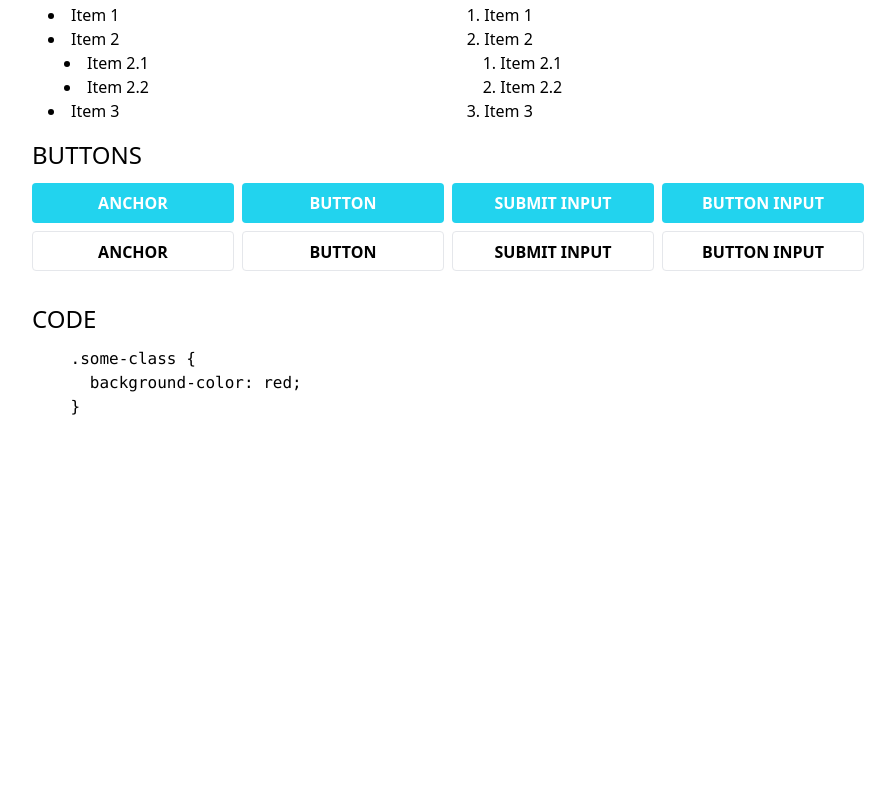
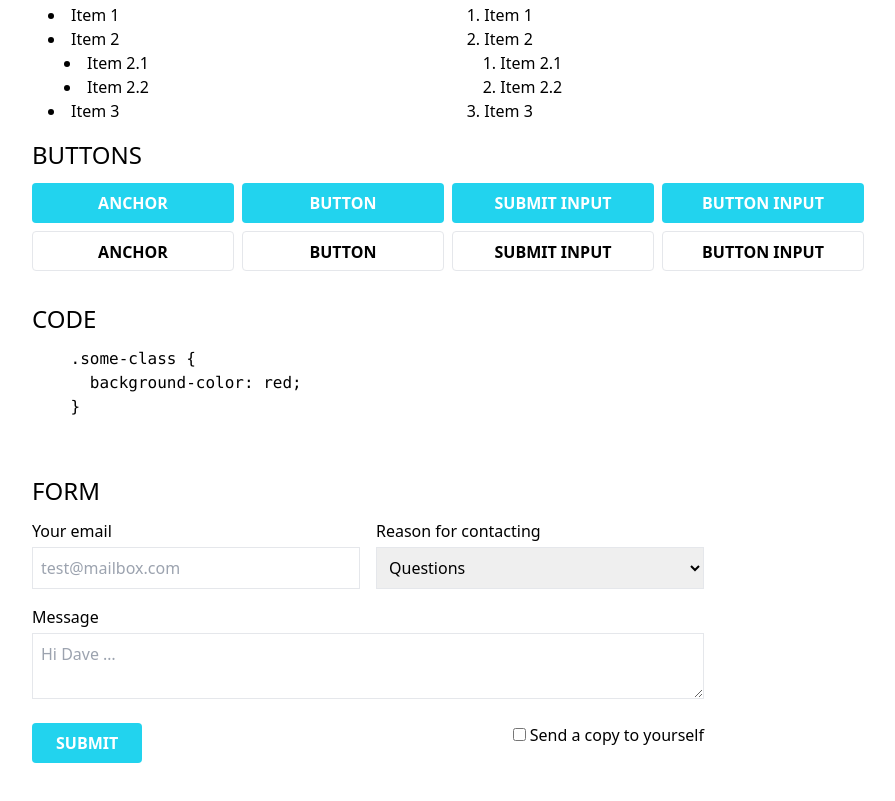
Before and after one commit to mondayrunner/tailwind-skeleton, a plain HTML site: page examples.html in a window 1280 px wide. Shown: the part 1182-1983 px from the top of the page, without its empty margins (192-1087 px from the left). Before the commit the page ends 1769 px from the top, so only its background shows below. Drawn offline with nearby package versions, Linux system fonts and the light colour scheme.

Commit message:
created form

```diff
--- a/examples.html
+++ b/examples.html
@@ -131,6 +131,39 @@
     </pre>
   </div>
 
+  <!-- form -->
+  <div class="row pb-8 max-w-2xl">
+    <h2 class="text-2xl mb-3 uppercase">Form</h1>
+
+    <form>
+      <div class="pb-4 flex">
+        <div class="sm:col-span-6 w-full">
+          <label class="block mb-1" for="exampleEmailInput">Your email</label>
+          <input class="block border w-full p-2" type="email" placeholder="test@mailbox.com" id="exampleEmailInput">
+        </div>
+        <div class="sm:col-span-6 ml-4 w-full">
+          <label class="block mb-1" for="exampleRecipientInput">Reason for contacting</label>
+          <select class="block border w-full p-2" id="exampleRecipientInput">
+            <option value="Option 1">Questions</option>
+            <option value="Option 2">Admiration</option>
+            <option value="Option 3">Can I get your number?</option>
+          </select>
+        </div>
+      </div>
+      <div class="pb-6">
+        <label class="block mb-1" for="exampleMessage">Message</label>
+        <textarea class="block border w-full p-2" placeholder="Hi Dave …" id="exampleMessage"></textarea>
+      </div>
+      <label class="float-right">
+        <input type="checkbox">
+        <span class="">Send a copy to yourself</span>
+      </label>
+      <input class="block h-10 py-2 px-6 rounded bg-cyan-400 text-white uppercase font-semibold hover:bg-cyan-500 text-center" type="submit" value="Submit">
+    </form>
+
+  </div>
+
+
 </div>
 
 </body>
```
